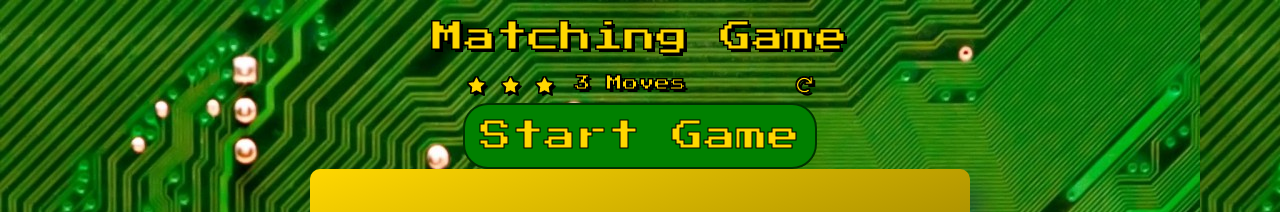
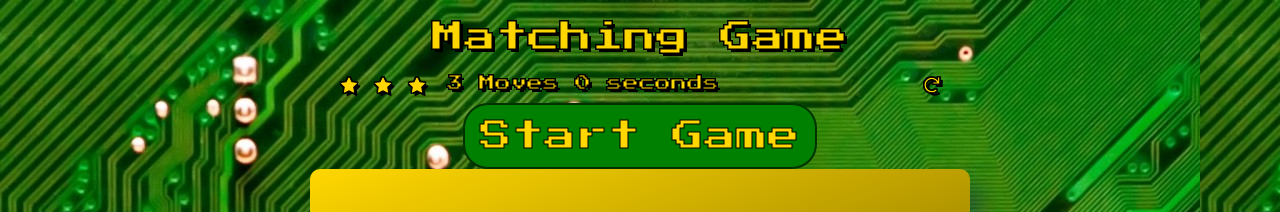
Before and after one commit to hColleen/fend-project-memory-game-master, a plain HTML site: page index.html in a window 1280 px wide. Shown: the top 212 px of the page. Drawn offline with nearby package versions, Linux system fonts and the light colour scheme.

Commit message:
add seconds, adjust score panel width

```diff
--- a/css/app.css
+++ b/css/app.css
@@ -112,7 +112,7 @@ h1 {
 
 .score-panel {
     text-align: left;
-    width: 345px;
+    width: 600px;
     margin-bottom: 10px;
 }
 
--- a/index.html
+++ b/index.html
@@ -26,6 +26,8 @@
         	</ul>
 
         	<span class="moves">3</span> Moves
+
+			<span class = "time">0</span> seconds
 
             <div class="restart">
         		<i class="fas fa-redo"></i>
```
